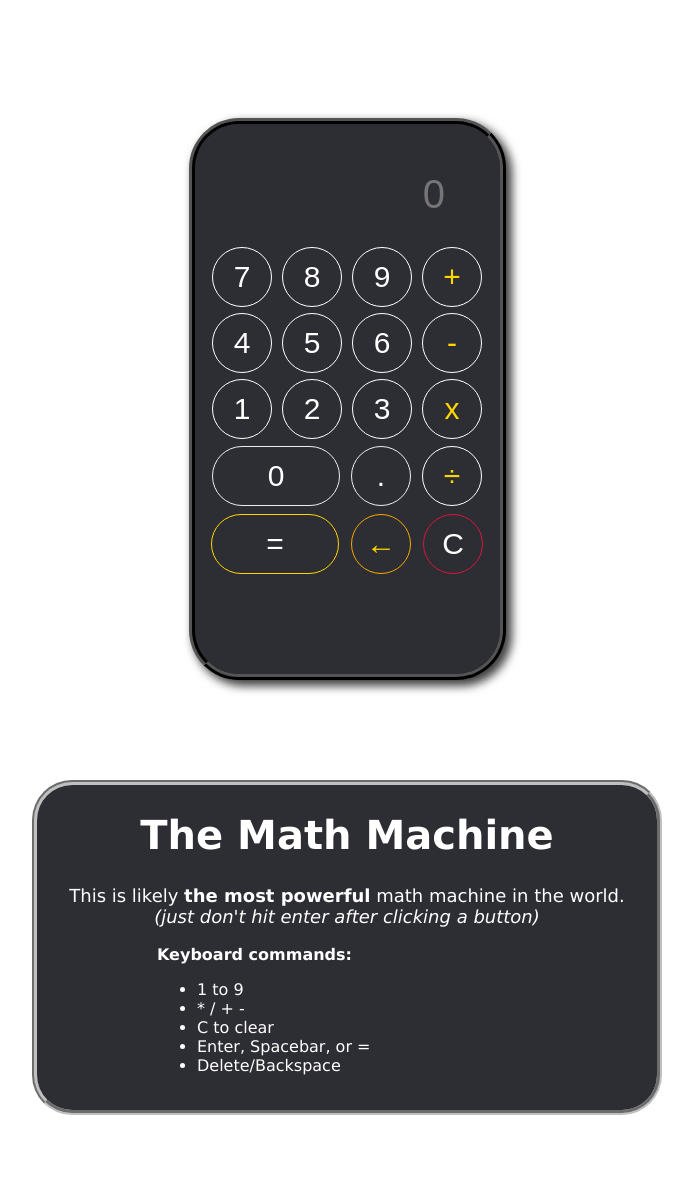
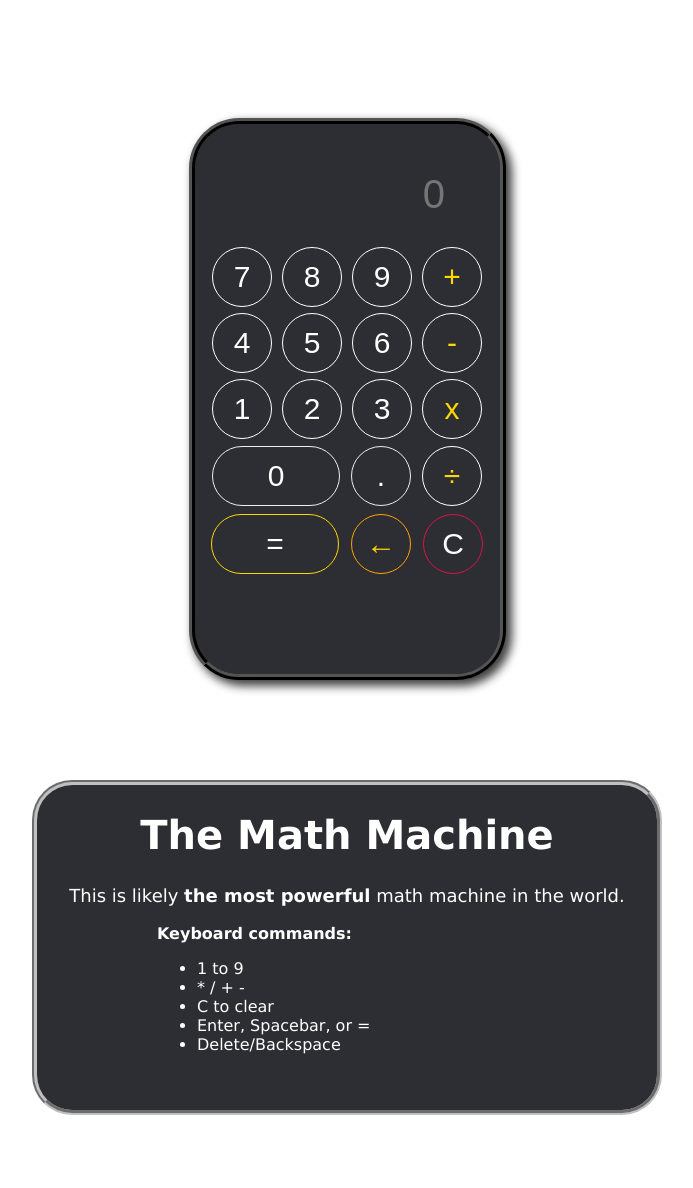
Before and after one commit to nickhastreiter/nickhastreiter.github.io, a plain HTML site: page index.html in a window 1280 px wide. Shown: the whole page, without its empty margins (293-986 px from the left). After the commit the page ends 1167 px from the top, so only its background shows below. Drawn offline with Linux system fonts and the light colour scheme.

Commit message:
Update index.html

```diff
--- a/index.html
+++ b/index.html
@@ -145,8 +145,7 @@
 
 			<center><box class="header">
 				<h1>The Math Machine</h1>
-				<p>This is likely <strong>the most powerful</strong> math machine in the world.<br>
-				<i>(just don't hit enter after clicking a button)</i></p>
+				<p>This is likely <strong>the most powerful</strong> math machine in the world.<br></p>
 					<div style="width:500px; text-align:left; margin-left:120px"><strong>Keyboard commands:</strong>
 					<ul><li>1 to 9</li>
 					<li>* / + -</li>
```
